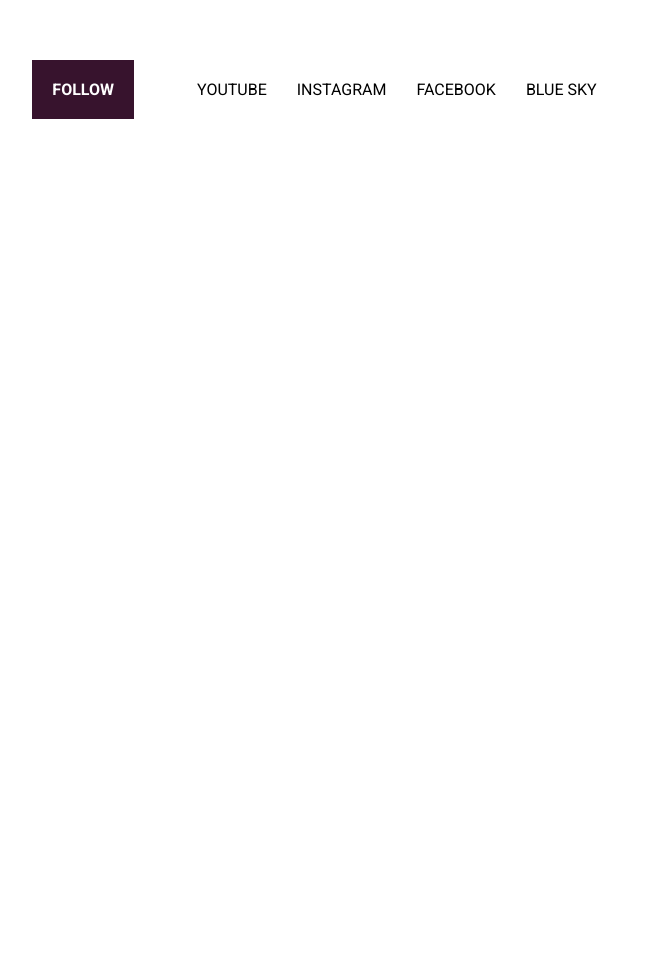
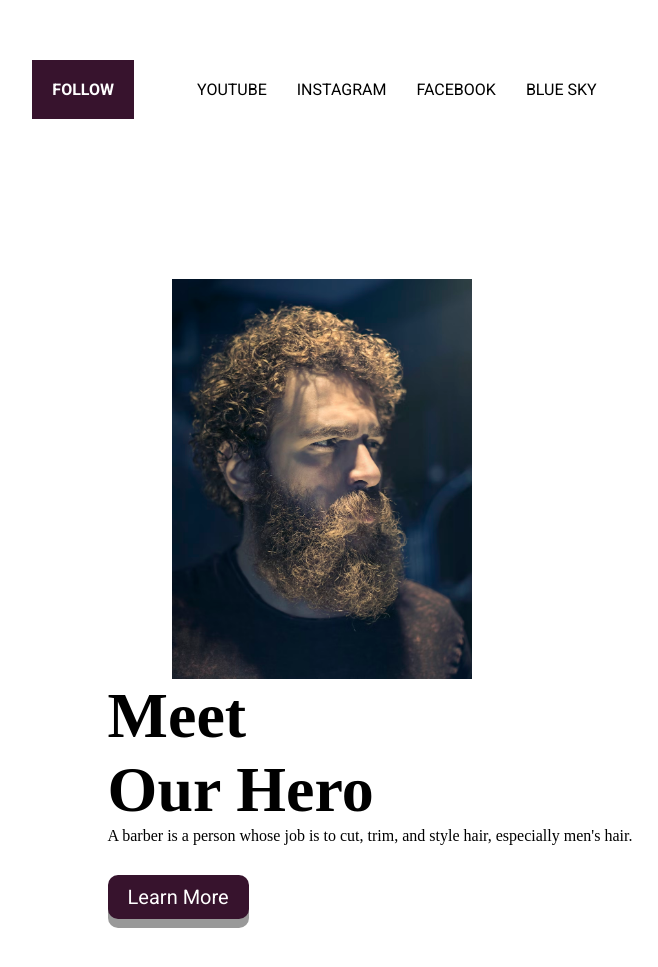
Before and after one commit to pageler/08_barbers_project, a plain HTML site: page index.html in a window 1280 px wide. Shown: the part 1707-2674 px from the top of the page, without its empty margins (318-976 px from the left). Before the commit the page ends 1906 px from the top, so only its background shows below. Drawn offline with Linux system fonts and the light colour scheme; a web font is replaced by a local one.

Commit message:
Hero section.

```diff
--- a/index.html
+++ b/index.html
@@ -68,10 +68,28 @@
             <li class="list-items"><a href="">INSTAGRAM</a></li>
             <li class="list-items"><a href="">FACEBOOK</a></li>
             <li class="list-items"><a href="">BLUE SKY</a></li>
-
         </ul>
     </section>
 
-    <!-- credits: Andre Reis, Yunus Tug, Eugene Chystiakov -->
+    <!-- Hero section -->
+    <section class="hero">
+        <div class="hero-container">
+            <div class="hero-img-container"></div>
+            <div class="hero__content">
+                <h1 class="header__heading herro__headings">
+                    Meet <br>
+                    Our Hero
+                </h1>
+                <p class="header__subheadings hero__sub-headings">
+                    A barber is a person whose job is to cut, trim, and style hair, especially men's hair.
+                </p>
+                <div class="btn-container">
+                    <a href="" class="main-btn">Learn More</a>
+                </div>
+            </div>
+        </div>
+    </section>
+
+    <!-- credits: Andre Reis, Yunus Tug, Eugene Chystiakov, vahid Kanani, -->
 </body>
 </html>
--- a/style.css
+++ b/style.css
@@ -164,3 +164,31 @@ ul li a {
     margin-right: 3rem;
     text-align: center;
 }
+
+/* Hero section */
+.hero {
+    height: 100vh;
+    display: flex;
+    justify-content: center;
+    align-items: center;
+}
+
+.hero-container {
+    width: 70%;
+    display: flex;
+    flex-wrap: wrap;
+    justify-content: center;
+    align-items: center;
+}
+
+.hero-img-container {
+    background-image: url(images/barber4.avif);
+    background-position: top;
+    background-size: cover;
+    width: 300px;
+    height: 400px;
+}
+
+.hero__content {
+    margin-left: 6rem;
+}
```
Also changed, not shown: images/barber4.avif (added).
